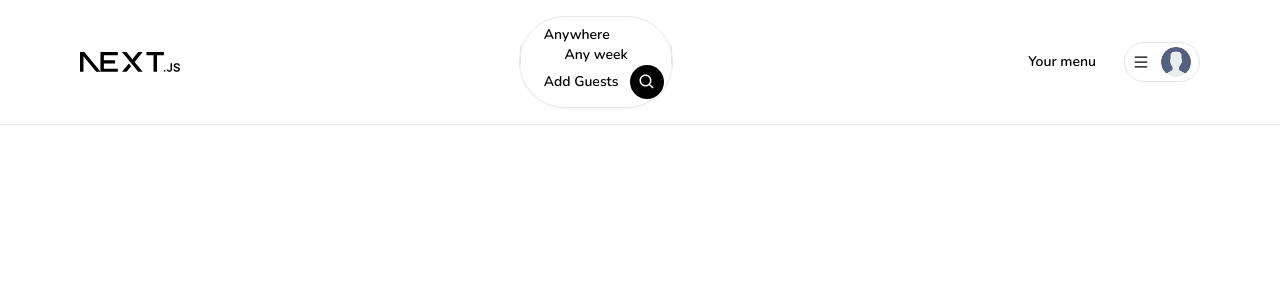
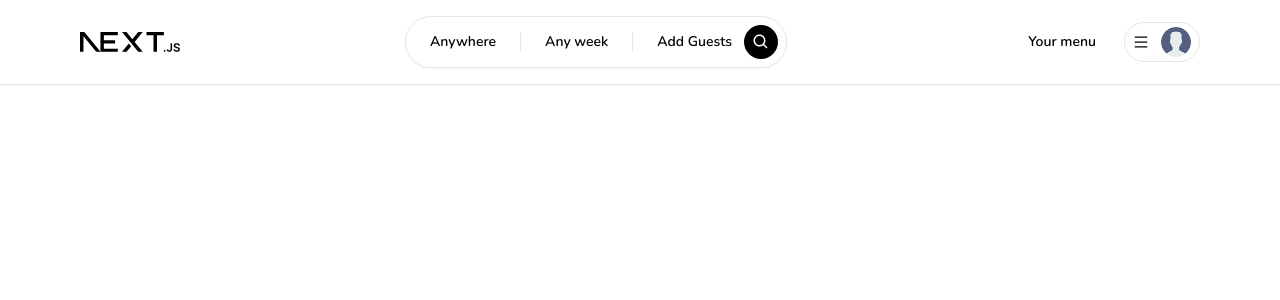
Before and after one commit to Keyzzzt/antonio-airbnb, a Next.js app: page / in a window 1280 px wide. Shown: the top 300 px of the page. Built offline with nearby package versions, Linux system fonts and the light colour scheme; no server answers.

Commit message:
Added Google authentication

```diff
--- a/app/components/MultiPurpose/Modals/LoginModal.tsx
+++ b/app/components/MultiPurpose/Modals/LoginModal.tsx
@@ -81,7 +81,7 @@ export const LoginModal = () => {
         outline
         label="Continue with Google"
         icon={FcGoogle}
-        onClick={() => {}}
+        onClick={() => signIn("google")}
       />
       <Button
         outline
--- a/app/components/MultiPurpose/Modals/RegisterModal.tsx
+++ b/app/components/MultiPurpose/Modals/RegisterModal.tsx
@@ -87,7 +87,7 @@ export const RegisterModal = () => {
         outline
         label="Continue with Google"
         icon={FcGoogle}
-        onClick={() => {}}
+        onClick={() => signIn("google")}
       />
       <Button
         outline
--- a/app/components/Navbar/Search.tsx
+++ b/app/components/Navbar/Search.tsx
@@ -4,7 +4,7 @@ import { BiSearch } from "react-icons/bi";
 export const Search = () => {
   return (
     <div className="border-[1px] w-full md:w-auto py-2 rounded-full shadow-sm hover:shadow-md cursor-pointer transition">
-      <div className="'flex flex-row items-center justify-between">
+      <div className="flex flex-row items-center justify-between">
         <div className="text-sm font-semibold px-6">Anywhere</div>
         <div className="flex-1 text-center hidden sm:block text-sm font-semibold px-6 border-x-[1px]">
           Any week
--- a/next.config.js
+++ b/next.config.js
@@ -5,7 +5,8 @@ const nextConfig = {
       },
     images: {
         domains: [
-            "avatars.githubusercontent.com"
+            "avatars.githubusercontent.com",
+            "lh3.googleusercontent.com"
         ]
     }
 }
```
Also changed, not shown: 1 other file (tests, documents, lock files or other folders).
